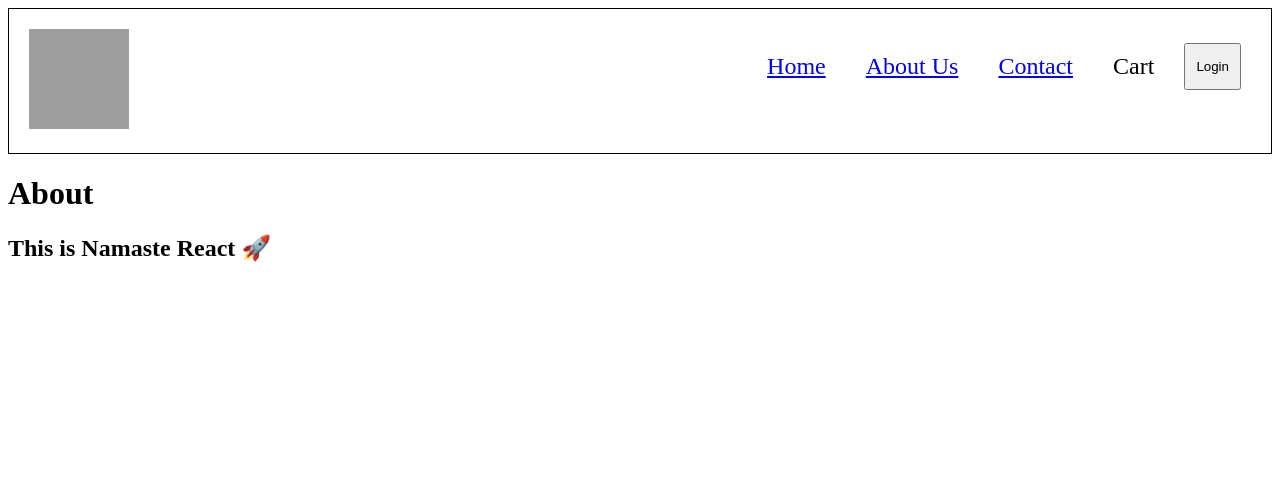
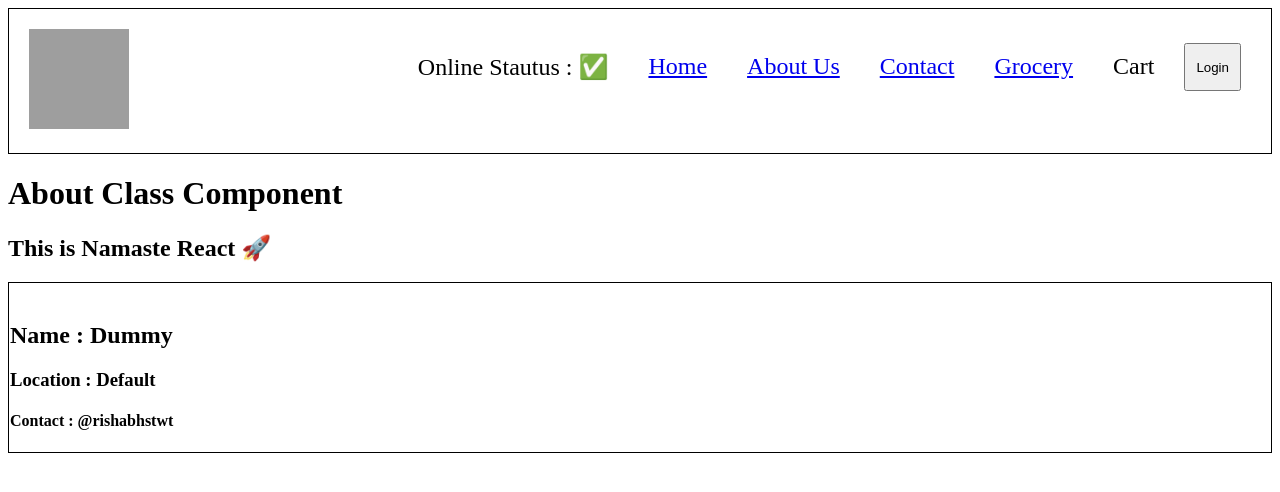
Before and after one commit to iamRishabh07/BiteX, a React (Vite) app: page /about in a window 1280 px wide. Shown: the top 492 px of the page. Built offline with nearby package versions, Linux system fonts and the light colour scheme; no server answers; grey boxes are pictures that could not be loaded.

Commit message:
created custom Hooks useResaurantMenu, useOnlineStatus, Optimized the app by using dynamic import

```diff
--- a/index.css
+++ b/index.css
@@ -89,3 +89,8 @@
 .search-box {
   padding: 5px;
 }
+
+.user-card {
+  padding: 1px;
+  border: 1px solid black;
+}
--- a/src/App.js
+++ b/src/App.js
@@ -1,12 +1,16 @@
-import React from 'react';
+import React, { lazy, Suspense } from 'react';
 import ReactDOM from 'react-dom/client';
 import Header from './components/Header';
 import Body from './components/Body';
 import { createBrowserRouter, Outlet, RouterProvider } from 'react-router-dom';
-import AboutUs from './components/AboutUs';
+// import AboutUs from './components/AboutUs';
 import Contact from './components/Contact';
 import Error from './components/Error';
 import RestaurantMenu from './components/RestaurantMenu';
+// import Grocery from './components/Grocery';
+
+const Grocery = lazy(() => import('./components/Grocery'));
+const AboutUs = lazy(() => import('./components/AboutUs'));
 
 const AppLayout = () => {
   return (
@@ -28,11 +32,23 @@ const appRouter = createBrowserRouter([
       },
       {
         path: '/about',
-        element: <AboutUs />,
+        element: (
+          <Suspense fallback={<h1>Loading ...</h1>}>
+            <AboutUs />
+          </Suspense>
+        ),
       },
       {
         path: 'contact',
         element: <Contact />,
+      },
+      {
+        path: 'grocery',
+        element: (
+          <Suspense fallback={<h1>Loading...</h1>}>
+            <Grocery />
+          </Suspense>
+        ),
       },
       {
         path: 'restaurants/:resId',
--- a/src/components/AboutUs.js
+++ b/src/components/AboutUs.js
@@ -1,10 +1,41 @@
-const AboutUs = () => {
-  return (
-    <div>
-      <h1>About</h1>
-      <h2>This is Namaste React 🚀</h2>
-    </div>
-  );
-};
+import { Component } from 'react';
+import User from './User';
+import UserClass from './UserClass';
 
-export default AboutUs;
+class AboutClass extends Component {
+  constructor(props) {
+    super(props);
+    //console.log('Parent constructor called');
+  }
+
+  componentDidMount() {
+    //console.log('Parent component did mount');
+  }
+  render() {
+    //console.log('Parent rendered');
+    return (
+      <div>
+        <h1>About Class Component</h1>
+        <h2>This is Namaste React 🚀</h2>
+        <UserClass name={'First'} location={'Blr'} />
+      </div>
+    );
+  }
+}
+
+// const AboutUs = () => {
+//   return (
+//     <div>
+//       <h1>About</h1>
+//       <h2>This is Namaste React 🚀</h2>
+//       {/*<User
+//         name="Rishbh Srivastava"
+//         location="Banglore"
+//         contact="@rishbahswtwt"
+//   />*/}
+//       <UserClass name="Rishabh Srivastava" location="Blr" />
+//     </div>
+//   );
+// };
+
+export default AboutClass;
--- a/src/components/Body.js
+++ b/src/components/Body.js
@@ -2,6 +2,7 @@ import RestaurantCard from './RestaurantCard';
 import { useEffect, useState } from 'react';
 import Shimmer from './Shimer';
 import { Link } from 'react-router-dom';
+import useOnlineStatus from '../utils/useOnlineStatus';
 
 const Body = () => {
   // Local State Variable - Super Powerful
@@ -29,11 +30,17 @@ const Body = () => {
     );
   };
 
-  if (filteredResaurants.length === 0) {
-    return <Shimmer />;
-  }
+  const onlineStatus = useOnlineStatus();
+  if (onlineStatus === false)
+    return (
+      <h1>
+        Looks Like you are Offline!! Please check your internet connection
+      </h1>
+    );
 
-  return (
+  return listOfRestaurants.length === 0 ? (
+    <Shimmer />
+  ) : (
     <div className="body">
       <div className="filter">
         <div className="search">
--- /dev/null
+++ b/src/components/Grocery.js
@@ -0,0 +1,11 @@
+const Grocery = () => {
+  return (
+    <h1>
+      {' '}
+      Our grocery onlineStore, and have a lot of child components in this web
+      page
+    </h1>
+  );
+};
+
+export default Grocery;
--- a/src/components/Header.js
+++ b/src/components/Header.js
@@ -1,10 +1,13 @@
 import { useEffect, useState } from 'react';
 import { LOGO_URL } from '../utils/constants';
 import { Link } from 'react-router-dom';
+import useOnlineStatus from '../utils/useOnlineStatus';
 
 const Header = () => {
   const [btnName, setBtnName] = useState('Login');
   console.log('Header render');
+
+  const onlineStatus = useOnlineStatus();
 
   useEffect(() => {
     console.log('useEffect called');
@@ -16,6 +19,7 @@ const Header = () => {
       </div>
       <div className="nav-items">
         <ul>
+          <li>Online Stautus : {onlineStatus ? '✅' : '🔴'}</li>
           <li>
             <Link to="/">Home</Link>
           </li>
@@ -24,6 +28,9 @@ const Header = () => {
           </li>
           <li>
             <Link to="/contact">Contact</Link>
+          </li>
+          <li>
+            <Link to="/grocery">Grocery</Link>
           </li>
           <li>Cart</li>
           <button
--- a/src/components/RestaurantMenu.js
+++ b/src/components/RestaurantMenu.js
@@ -1,34 +1,27 @@
-import { useState, useEffect } from 'react';
 import Shimmer from './Shimer';
 import { useParams } from 'react-router-dom';
-import { MENU_API } from '../utils/constants';
+import useRestaurantMenu from '../utils/useRestaurantMenu';
 
 const RestaurantMenu = () => {
-  const [resInfo, setRestInfo] = useState(null);
-
   const { resId } = useParams();
-
-  useEffect(() => {
-    fetchMenu();
-  }, []);
-
-  const fetchMenu = async () => {
-    const data = await fetch(MENU_API + resId);
-    // const data = await fetch(
-    //   'https://www.swiggy.com/dapi/menu/pl?page-type=REGULAR_MENU&complete-menu=true&lat=12.9351929&lng=77.62448069999999&restaurantId=18973'
-    // );
-
-    const json = await data.json();
-    setRestInfo(json.data);
-  };
+  const resInfo = useRestaurantMenu(resId);
 
   if (resInfo === null) return <Shimmer />;
 
-  const { name, cuisines, costForTwoMessage } =
-    resInfo?.cards[0]?.card?.card?.info;
+  // const { name, cuisines, costForTwoMessage } =
+  //   resInfo?.cards[0]?.card?.card?.info;
 
-  const { itemCards } =
+  // const { itemCards } =
+  //   resInfo?.cards[2]?.groupedCard?.cardGroupMap?.REGULAR?.cards[1]?.card?.card;
+  // console.log(typeof itemCards);
+  const cardInfo = resInfo?.cards[0]?.card?.card;
+  const name = cardInfo?.info?.name;
+  const cuisines = cardInfo?.info?.cuisines;
+  const costForTwoMessage = cardInfo?.info?.costForTwoMessage;
+
+  const itemCardsInfo =
     resInfo?.cards[2]?.groupedCard?.cardGroupMap?.REGULAR?.cards[1]?.card?.card;
+  const itemCards = itemCardsInfo?.itemCards || [];
 
   return (
     <div className="res-menu">
--- /dev/null
+++ b/src/components/User.js
@@ -0,0 +1,17 @@
+import { useState } from 'react';
+
+const User = ({ name, location, contact }) => {
+  const [count] = useState(0);
+  const [count2] = useState(2);
+  return (
+    <div className="user-card">
+      <h1>Count1 : {count}</h1>
+      <h1>Count2 : {count2}</h1>
+      <h2>Name : {name}</h2>
+      <h3>Location : {location}</h3>
+      <h4>Contact : {contact}</h4>
+    </div>
+  );
+};
+
+export default User;
--- /dev/null
+++ b/src/components/UserClass.js
@@ -0,0 +1,48 @@
+import React from 'react';
+
+class UserClass extends React.Component {
+  constructor(props) {
+    super(props);
+    this.state = {
+      userInfo: {
+        name: 'Dummy',
+        location: 'Default',
+      },
+    };
+    // console.log(this.props.name + 'Child Constructor called');
+  }
+
+  async componentDidMount() {
+    //console.log(this.props.name + 'Child Component did mount');
+    const data = await fetch('https://api.github.com/users/iamRishabh07');
+    const json = await data.json();
+    console.log(json);
+    this.setState({
+      userInfo: json,
+    });
+  }
+
+  componentDidUpdate() {
+    console.log('Component did update');
+  }
+
+  componentWillUnmount() {
+    console.log('Component will unmount');
+  }
+
+  render() {
+    //const { name, location } = this.props;
+    const { name, location, avatar_url } = this.state.userInfo;
+    //console.log(this.props.name + 'Child render called');
+    return (
+      <div className="user-card">
+        <img src={avatar_url}></img>
+        <h2>Name : {name}</h2>
+        <h3>Location : {location}</h3>
+        <h4>Contact : @rishabhstwt</h4>
+      </div>
+    );
+  }
+}
+
+export default UserClass;
--- /dev/null
+++ b/src/utils/useOnlineStatus.js
@@ -0,0 +1,19 @@
+import { useEffect, useState } from 'react';
+
+const useOnlineStatus = () => {
+  const [onlineStatus, setOnlineStatus] = useState(true);
+  // check if online
+  useEffect(() => {
+    window.addEventListener('offline', () => {
+      setOnlineStatus(false);
+    });
+    window.addEventListener('online', () => {
+      setOnlineStatus(true);
+    });
+  }, []);
+
+  //boolean value
+  return onlineStatus;
+};
+
+export default useOnlineStatus;
--- /dev/null
+++ b/src/utils/useRestaurantMenu.js
@@ -0,0 +1,17 @@
+import { useEffect, useState } from 'react';
+import { MENU_API } from './constants';
+
+const useRestaurantMenu = (resId) => {
+  const [resInfo, setResInfo] = useState(null);
+  useEffect(() => {
+    fetchData();
+  }, []);
+  const fetchData = async () => {
+    const data = await fetch(MENU_API + resId);
+    const json = await data.json();
+    setResInfo(json.data);
+  };
+  return resInfo;
+};
+
+export default useRestaurantMenu;
```
